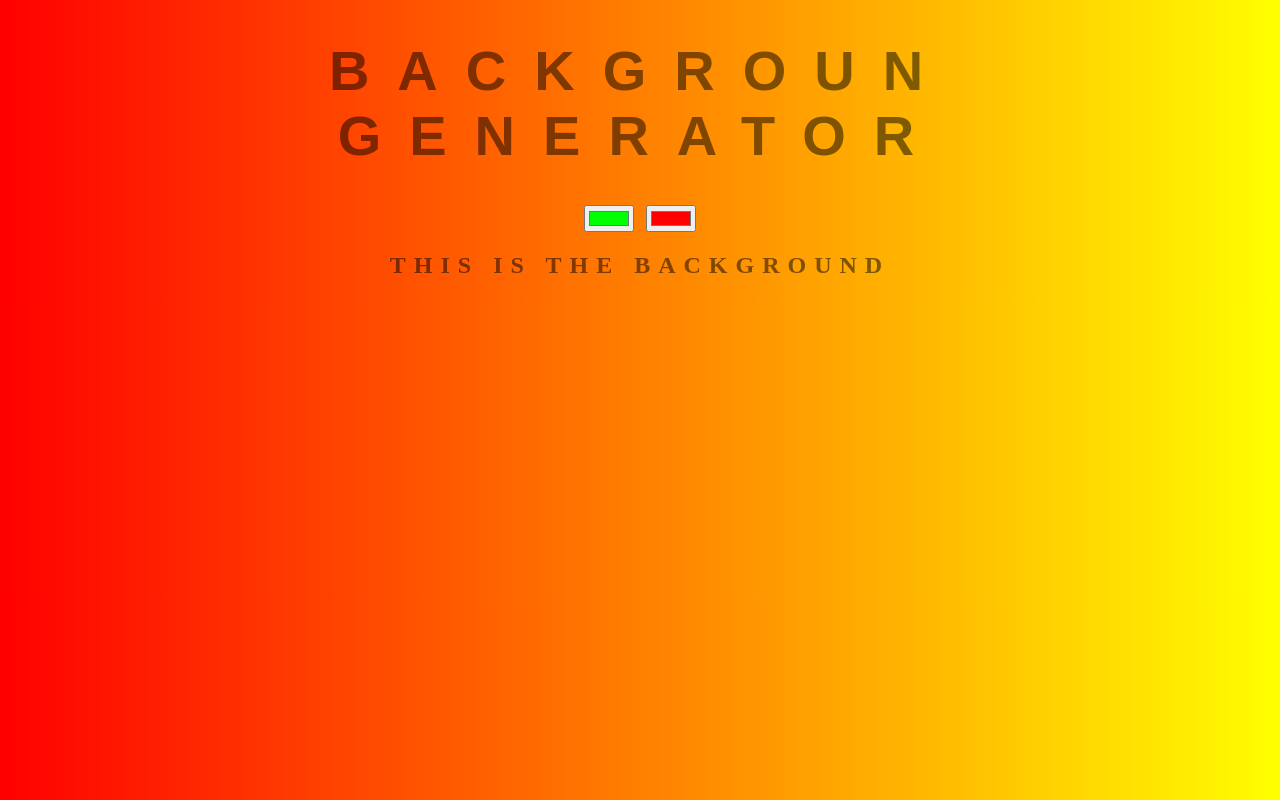
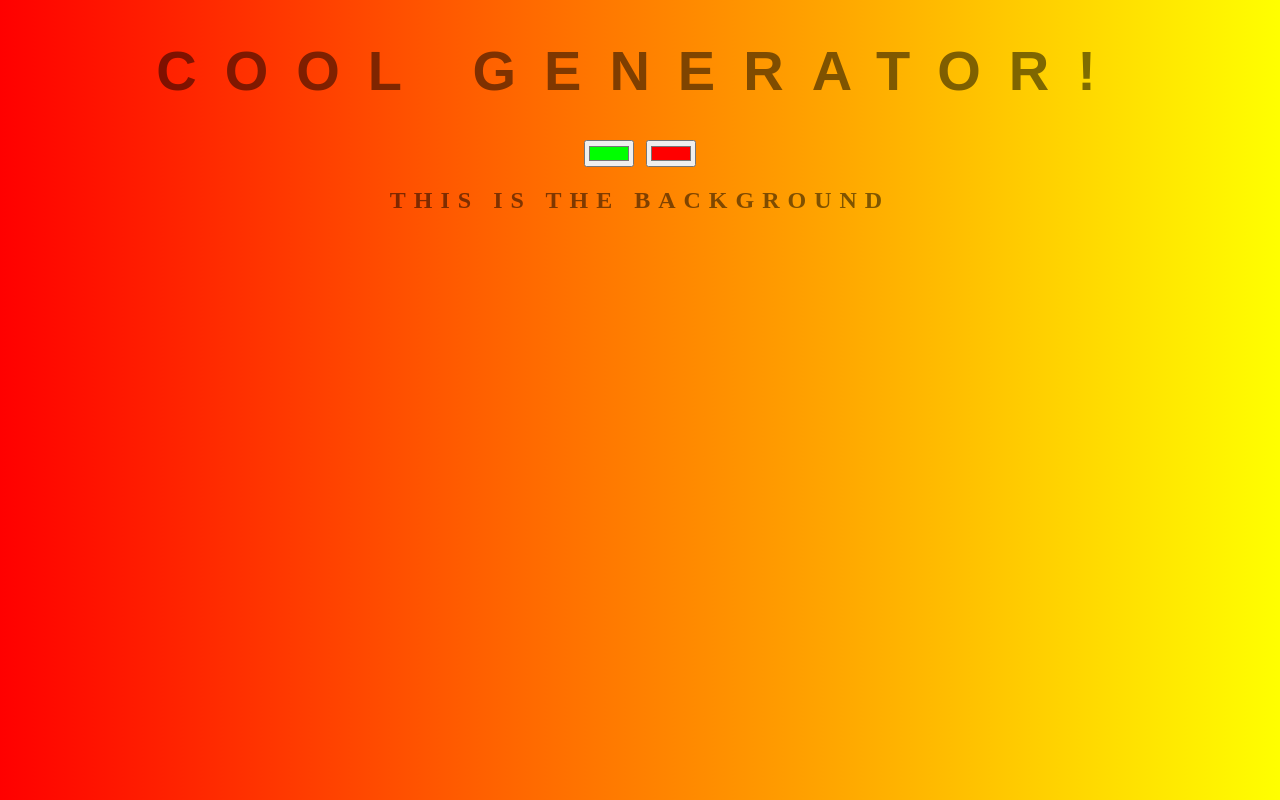
Before and after one commit to neypolga1/background-generator, a plain HTML site: page index.html in a window 1280 px wide. Drawn offline with Linux system fonts and the light colour scheme.

Commit message:
changin head

```diff
--- a/index.html
+++ b/index.html
@@ -8,7 +8,7 @@
     <title>Document</title>
 </head>
 <body id="background">
-    <h1>Backgroun generator</h1>
+    <h1>Cool generator!</h1>
     <input class="color1" type="color" name="color1" value="#00ff00">
     <input class="color2" type="color" name="color2" value="#ff0000">
     <h2>This is the background</h2>
```
